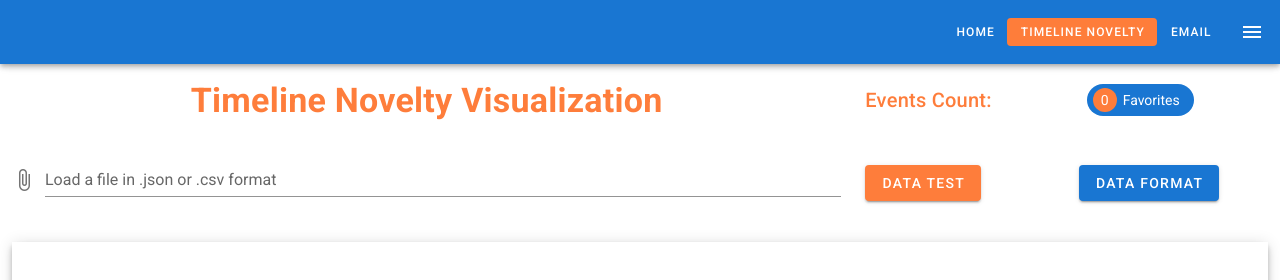
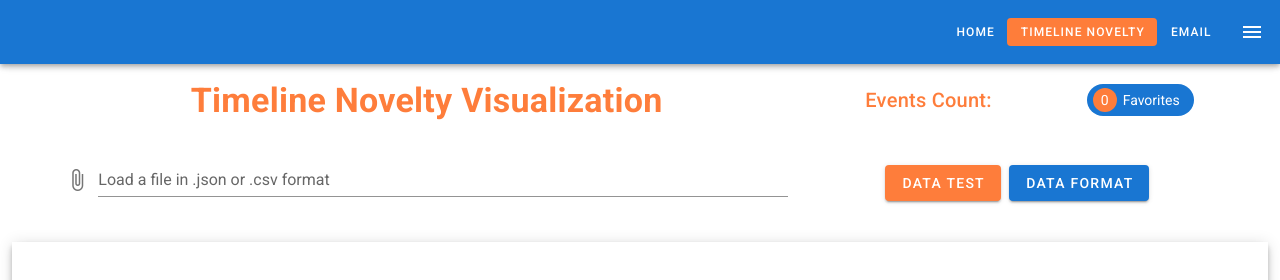
Before and after one commit to saulet01/analytics-tool, a Nuxt app in the folder analytics-tool-nuxt/: page /novelty in a window 1280 px wide. Shown: the top 280 px of the page. Built offline with nearby package versions, Linux system fonts and the light colour scheme; what save-svg-as-png, vue-html2canvas would draw is missing.

Commit message:
Woring on upload csv as file input

```diff
--- a/analytics-tool-nuxt/components/DataSample.vue
+++ b/analytics-tool-nuxt/components/DataSample.vue
@@ -1,5 +1,5 @@
 <template>
-    <v-card flat class="mb-3">
+    <v-card flat>
         <v-card-title class="neutral-color">Data Format</v-card-title>
         <v-card-text class="d-flex flex-row justify-space-between">
             <div>
@@ -46,11 +46,22 @@
                 </v-simple-table>
             </div>
         </v-card-text>
+        <v-card-actions>
+            <v-btn color="neutral" @click="closeModal" dark>Close</v-btn>
+        </v-card-actions>
     </v-card>
 </template>
 
 <script>
-    export default {};
+    export default {
+        props: ["modalData"],
+        methods: {
+            closeModal() {
+                let modalState = false;
+                this.$emit("returnValue", modalState);
+            }
+        }
+    };
 </script>
 
 <style>
--- a/analytics-tool-nuxt/pages/novelty/index.vue
+++ b/analytics-tool-nuxt/pages/novelty/index.vue
@@ -30,20 +30,21 @@
         </v-row>
 
         <v-row align="center" justify="center">
-            <v-col cols="8">
+            <v-col cols="7">
                 <v-file-input
                     show-size
                     small-chips
-                    accept=".json, .csv"
+                    accept=".json, .csv, .txt"
                     label="Load a file in .json or .csv format"
                     @change="fileHandle"
                 ></v-file-input>
             </v-col>
-            <v-col cols="2">
-                <v-btn color="neutral" dark @click="loadTest">Data Test</v-btn>
-            </v-col>
-            <v-col cols="2">
-                <v-btn color="primary" dark>Data Format</v-btn>
+            <v-col cols="4" class="d-flex justify-center">
+                <v-btn color="neutral" class="mx-2" dark @click="loadTest">Data Test</v-btn>
+                <v-btn color="primary" dark @click.stop="sampleModal = true">Data Format</v-btn>
+                <v-dialog v-model="sampleModal" width="950">
+                    <SampleData :modalData="sampleModal" @returnValue="sampleUploadModal" />
+                </v-dialog>
             </v-col>
         </v-row>
         <v-row>
@@ -117,7 +118,7 @@
     import Moment from "moment";
     import * as d3 from "d3";
     import tests from "~/static/test.json";
-
+    import SampleData from "~/components/DataSample";
     import axios from "axios";
     import moment from "moment";
 
@@ -125,7 +126,8 @@
         components: {
             WordCloud,
             Sentiment,
-            Favorites
+            Favorites,
+            SampleData
         },
         data() {
             return {
@@ -139,7 +141,7 @@
                         data: []
                     }
                 ],
-
+                sampleModal: false,
                 isLoading: false,
                 radius: 10,
                 pickedData: {},
@@ -189,11 +191,27 @@
                     var reader = new FileReader();
                     reader.readAsText(event);
                     reader.onload = () => {
-                        let temporary = reader.result;
-                        let temporaryJSON = JSON.parse(temporary);
-                        this.data[0].data = this.formatData(temporaryJSON);
+                        let returnFormat = this.handleFormat(
+                            event.type,
+                            reader.result
+                        );
+                        this.data[0].data = this.formatData(returnFormat);
                         this.drawEvents();
                     };
+                }
+            },
+            handleFormat(format, file) {
+                if (format == "application/json") {
+                    let temporaryJSON = JSON.parse(file);
+                    return temporaryJSON;
+                } else if (format == "text/csv") {
+                    console.log("CSV is triggered");
+                    console.log(file);
+                } else if (format == "text/plain") {
+                    // let splitTemporary = temporary.split("\n");
+
+                    console.log("TXT is triggered");
+                    console.log(file);
                 }
             },
             formatData(tests) {
@@ -269,6 +287,9 @@
                         this.error = e;
                         this.snackbar = true;
                     });
+            },
+            sampleUploadModal(value) {
+                this.sampleModal = value;
             }
         },
         computed: {
```
Also changed, not shown: analytics-tool-nuxt/static/test.csv (added).
